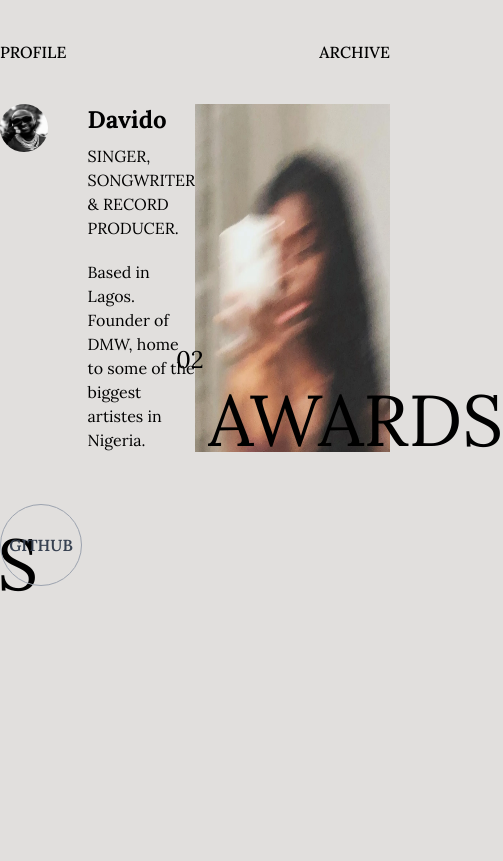
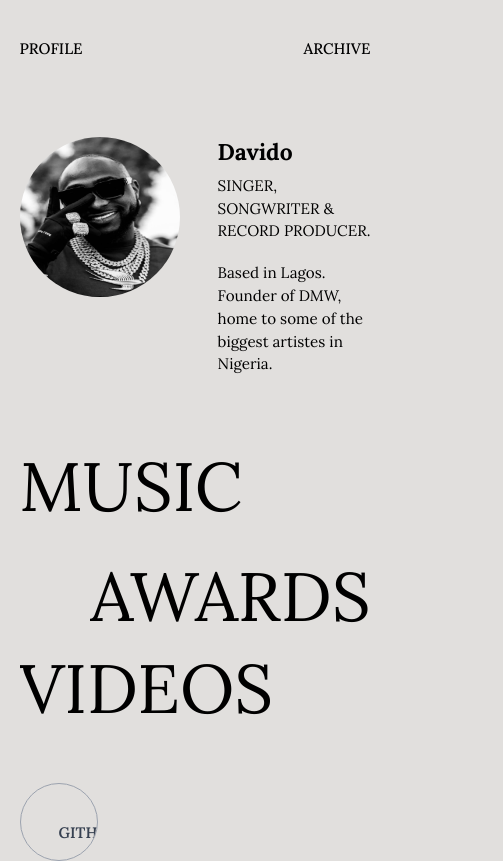
Before and after one commit to shokes/Davido-fan-site, a Next.js app: page / in a window 390 px wide. Shown: the whole page, 503 px wide, since content can reach past the window. Built offline with nearby package versions, Linux system fonts and the light colour scheme.

Commit message:
responsivnesss

```diff
--- a/components/Hero/Hero.tsx
+++ b/components/Hero/Hero.tsx
@@ -12,17 +12,18 @@
     <section>
       <InitialTransition />
       <div className='container relative   '>
-        <div className='grid grid-cols-2 '>
-          <div className='flex gap-10'>
-            {/* <div className='w'>
+        <div className='grid grid-cols-1 lg:grid-cols-2 '>
+          <div className='flex gap-10 my-10 lg:mt-0 '>
+            <div className='w'>
               <Image
                 src={davido}
-                height={200}
-                width={200}
+                height={600}
+                width={600}
                 className='rounded-full'
               />
-            </div> */}
-            <motion.div
+            </div>
+
+            {/* <motion.div
               initial={{ opacity: 0, scale: 0.5 }}
               animate={{ opacity: 1, scale: 1 }}
               transition={{ duration: 5.5 }}
@@ -33,8 +34,8 @@
                 width={200}
                 className='rounded-full'
               />
-            </motion.div>
-            <div className='w-[15rem]'>
+            </motion.div> */}
+            <div className='w-[rem]'>
               <motion.h2
                 initial={{ opacity: 0 }}
                 animate={{ opacity: 1 }}
@@ -52,11 +53,12 @@
               </p>
             </div>
           </div>
-
-          <Image src={hero} width={600} height={600} />
+          <div className='hidden lg:block'>
+            <Image src={hero} width={600} height={600} />
+          </div>
         </div>
-        <div className='absolute top-[5rem] right-[25rem] uppercase   text-black'>
-          <span className='text-2xl'>01</span>
+        <div className=' lg:absolute top-[5rem] right-[25rem] uppercase   text-black'>
+          <span className='text-2xl hidden lg:block'>01</span>
           <Link href='/Music'>
             <a
               id='style-2'
@@ -67,9 +69,9 @@
             </a>
           </Link>
         </div>
-        <div className='absolute top-[15rem] left-[13rem] uppercase text-black'>
+        <div className=' absolute top-[28rem] lg:top-[15rem]   right-0  uppercase text-black'>
           <div className='relative'>
-            <span className='text-2xl absolute top-[0rem] -left-[2rem]'>
+            <span className='text-2xl hidden lg:absolute top-[0rem] -left-[2rem]'>
               02
             </span>
             {/* <a
@@ -90,9 +92,9 @@
             </a>
           </div>
         </div>
-        <div className='absolute top-[24rem] right-[22rem] uppercase  text-black '>
+        <div className='absolute top-[34rem] lg:top-[24rem] left-0 lg:right-[22rem] uppercase  text-black '>
           <div className='relative'>
-            <span className='text-2xl absolute top-[0rem] -left-[2rem]'>
+            <span className='text-2xl hidden lg:absolute top-[0rem] -left-[2rem]'>
               03
             </span>
 
@@ -116,7 +118,7 @@
         <a
           href='https://github.com/shokes/Davido-fan-site'
           target='_blank'
-          className='uppercase absolute top-[25rem] font-semibold  left-0 border border-gray-400   p-10 w-5 h-5 flex items-center justify-center rounded-full text-gray-700'
+          className='uppercase lg:flex  absolute lg:top-[25rem] top-[45rem] font-semibold  left-0 border border-gray-400  p-10 w-5 h-5 items-center justify-center rounded-full text-gray-700'
         >
           GitHub
         </a>
--- a/styles/globals.css
+++ b/styles/globals.css
@@ -33,6 +33,24 @@
 
 .album:hover .click {
   opacity: 1;
+}
+
+@media (max-width: 68em) {
+  .container {
+    max-width: 90%;
+    margin-left: auto;
+    margin-right: auto;
+  }
+
+  html {
+    font-size: 95%;
+  }
+}
+
+@media (max-width: 24em) {
+  html {
+    font-size: 70%;
+  }
 }
 
 /* hover animation */
```
